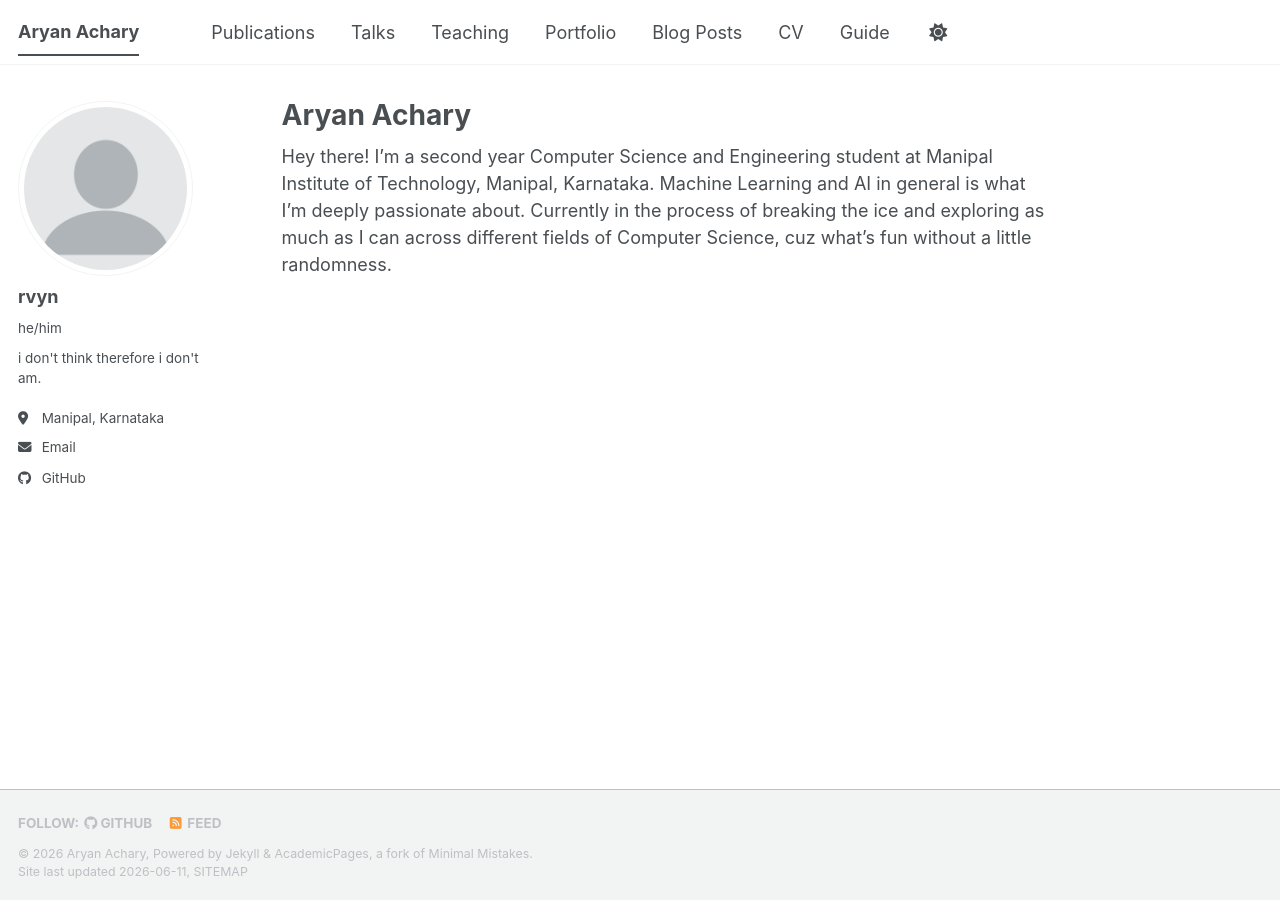
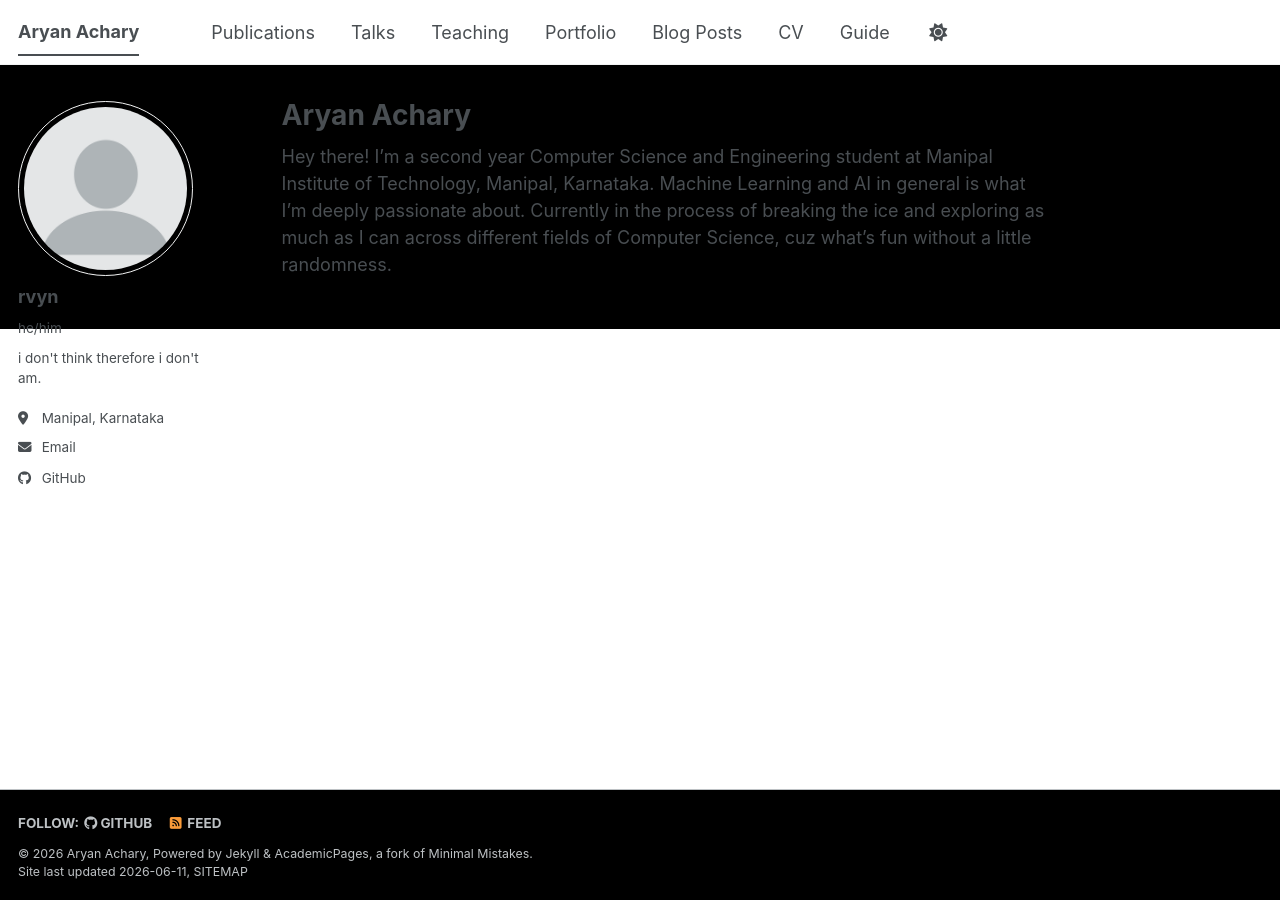
Before and after one commit to Aryan241/Aryan241.github.io, a Jekyll site: the page built from _pages/about.md, in a window 1280 px wide. Built offline with Jekyll 4.4.1, drawn with Linux system fonts in a browser that asks for light colours; a script bundle is joined from its source files by our own code; library files that are not in the unit come from our copies.

Commit message:
Update main.scss

```diff
--- a/assets/css/main.scss
+++ b/assets/css/main.scss
@@ -41,3 +41,7 @@
     "vendor/font-awesome/solid",
     "vendor/font-awesome/brands"
 ;
+
+body, .page__content, .initial-content, .page__footer {
+    background-color: #000000 !important;
+}
```
